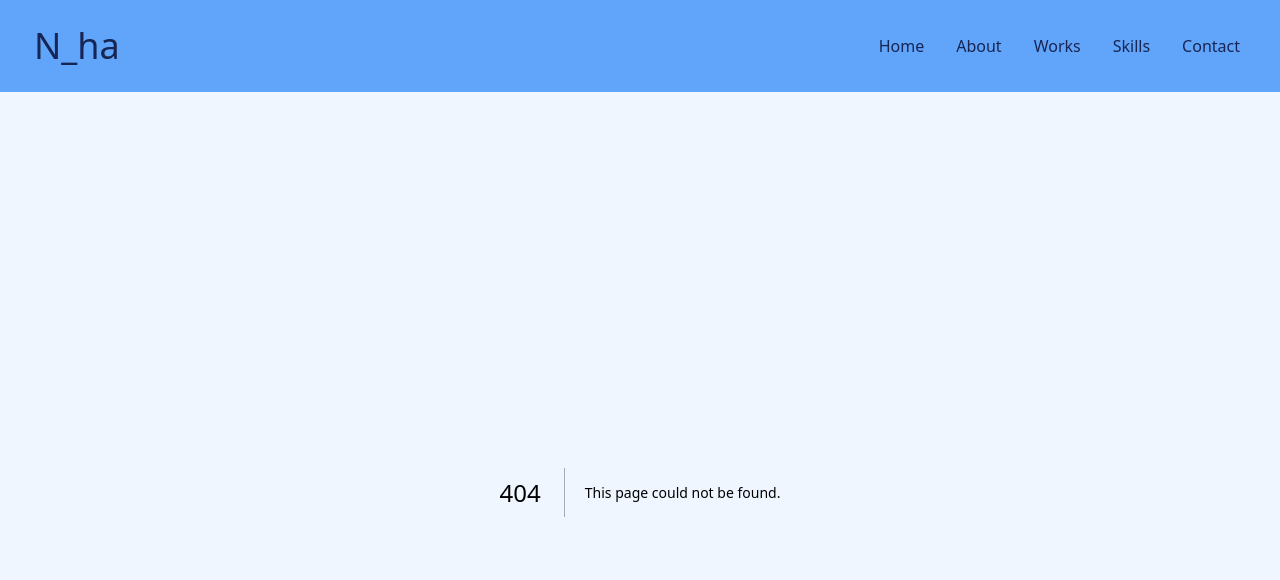
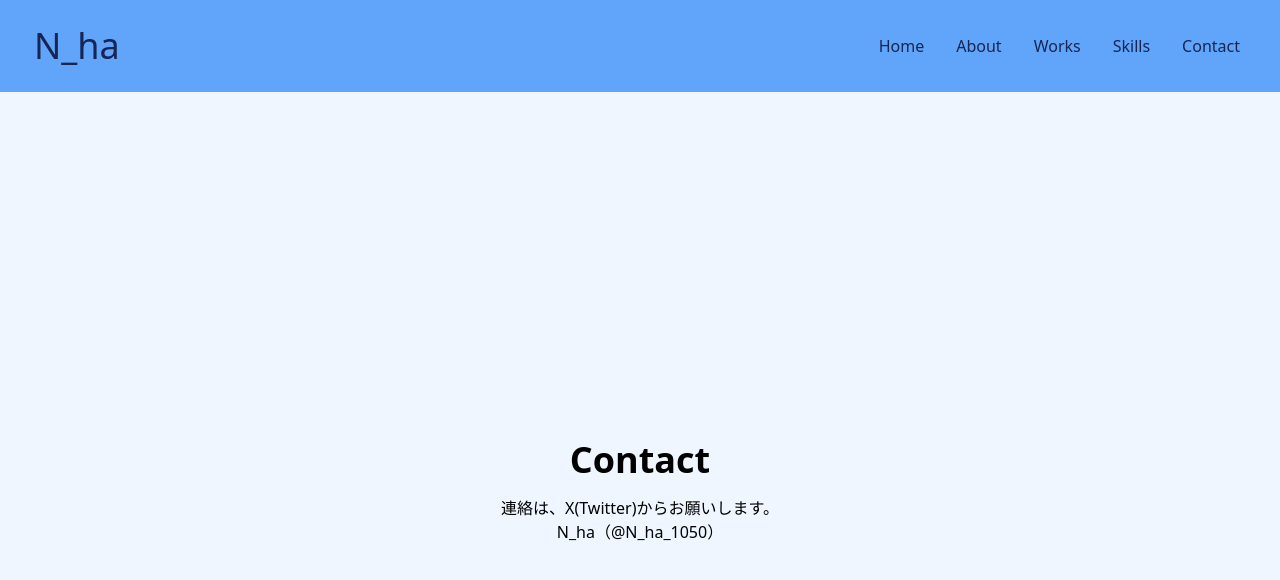
Before and after one commit to N-ha-1050/portfolio, a Next.js app: page /contact in a window 1280 px wide. Before the commit this address had no page. Shown: the top 580 px of the page. Built offline with nearby package versions, Linux system fonts and the light colour scheme.

Commit message:
contact ページの作成

```diff
--- /dev/null
+++ b/src/pages/contact.tsx
@@ -0,0 +1,19 @@
+import { SetCenter } from "@/components/ui/SetCenter"
+import { Title } from "@/components/ui/Title"
+import { NextPage } from "next"
+import Link from "next/link"
+
+const Contact: NextPage = () => (
+    <SetCenter>
+        <Title>Contact</Title>
+        <p>連絡は、X(Twitter)からお願いします。</p>
+        <Link
+            href="https://twitter.com/N_ha_1050"
+            className="border-b border-transparent duration-200 hover:border-blue-950 hover:opacity-80"
+        >
+            N_ha（@N_ha_1050）
+        </Link>
+    </SetCenter>
+)
+
+export default Contact
```
